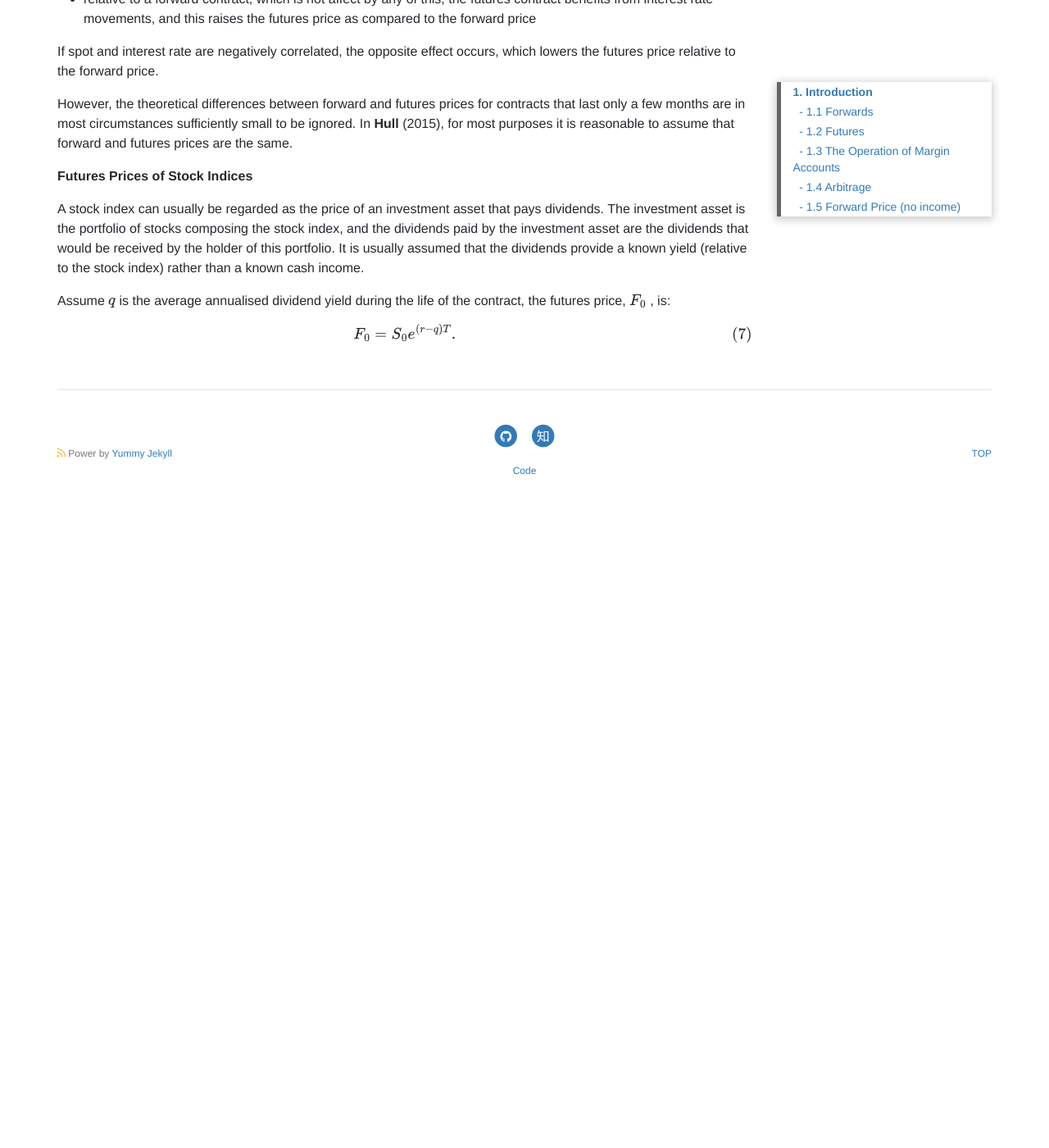
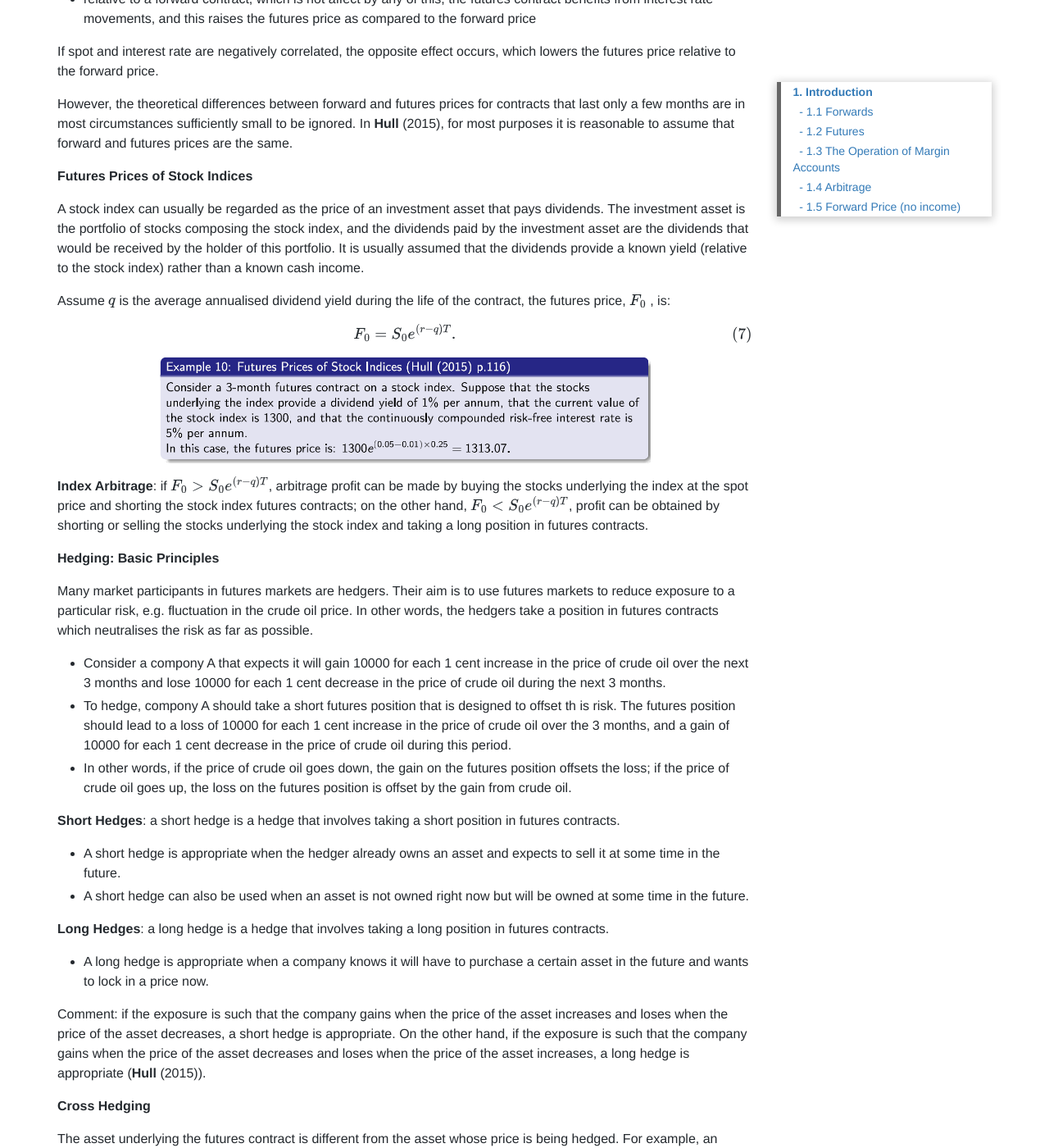
Before and after one commit to damien0x0023/damien0x0023.github.io, a Jekyll site: the page built from _posts/2020/business/ECON5009/2020-10-15-Unit2.md, in a window 1280 px wide and 1400 px high, scrolled down 7383 px. Shown: the whole window at 82% size. Built offline with Jekyll 4.4.1, drawn with Linux system fonts in a browser that asks for light colours; nearby versions of some CDN libraries; before the commit the page ends 8013 px from its top, so only the background shows below that; some of the changed text lies outside the part shown.

Commit message:
update to equ 11

```diff
--- a/_posts/2020/business/ECON5009/2020-10-15-Unit2.md
+++ b/_posts/2020/business/ECON5009/2020-10-15-Unit2.md
@@ -255,6 +255,106 @@
     \tag{7} \label{futurePrice}
 $$
 
+![](https://raw.githubusercontent.com/damien0x0023/damien0x0023.github.io/master/assets/images/2020/ECON5009/futuresPrices.png "Futures Prices of Stock Indices (Hull (2015) p.116)")
+
+**Index Arbitrage**: if \\(F_0 > S_0 e ^{(r-q)T} \\),	arbitrage  profit  can  be  made  by  buying the stocks underlying the index at the spot price and shorting the stock index futures contracts;  on the  other  hand,   \\(F_0 < S_0 e ^{(r-q)T} \\),	profit  can  be obtained  by shorting or
+selling the stocks underlying the stock index and taking a long position in futures contracts.
+
+**Hedging: Basic Principles**
+
+Many  market  participants  in futures  markets are hedgers.	Their  aim is to	use futures markets to	reduce exposure to	a  particular risk, e.g.	fluctuation in the crude oil price.	In other words, the  hedgers  take  a  position  in  futures contracts which neutralises the risk as far as possible.
+
+*	Consider a compony A that expects it  will gain 10000 for each 1 cent  increase  in the price of crude oil over the next 3 months and lose 10000 for each 1 cent
+decrease in the	price of crude oil during the next 3 months.
+*	To hedge, compony A should take a short futures position that is designed to offset
+th is risk.  The  futures  position  shouId lead to	a loss of 10000 for each 1  cent increase in the price of crude oil over the 3 months,  and  a gain of  10000 for each 1 cent  decrease in the	price of crude oil during this period.
+*	In other words, if the price of crude oil goes down, the gain on the futures position
+offsets the  loss; if the	price of crude oil goes up, the loss on the futures position is offset by the gain from crude oil.
+
+**Short Hedges**: a short hedge is a  hedge that  involves taking a short  position in futures contracts.
+* A short hedge is appropriate when the hedger already owns an asset and
+expects  to sell it	at some time in the future.
+* A short hedge can also be used when an asset is not owned right  now but  will  be owned at some time in the future.
+
+**Long Hedges**: a long hedge is a  hedge that  involves taking a  long position in futures contracts.
+*	A long hedge is appropriate when a company knows it will have to purchase a certain  asset in the	future and wants to lock in a price now.
+
+Comment: if the exposure is such that the company gains when the price of the asset increases and loses when the price of the asset decreases, a short hedge is appropriate.
+On the other hand, if the exposure is such that the company gains when the price of the asset decreases and loses when the  price of the asset increases, a long hedge is appropriate (**Hull** (2015)).
+
+**Cross Hedging**
+
+The asset underlying the futures contract is different  from the asset  whose  price is being hedged.
+For example, an airline may want to hedge the fluctuation in  the  price of jet fuel.
+Because  futures on jet	fuel are not actively traded, the airline could use heating oil futures contracts to hedge its exposure to jet fuel price fluctuation.
+
+**Hedge Ratio**: the ratio of the size of the	position taken in futures contracts relative to the size of the exposure.
+
+*	When  the  asset  underlying  the  futures  contract is the	same as the asset being hedged,  i.e.	no  cross hedging,  the	hedge ratio is 1.
+* When   cross   hedging occurs,  the	hedger  needs  to  choose  a  value for the	hedge ratio such that **the variance of the value  of  the  hedged  position  is minimised**.	This  value of the	hedge ratio is referred to as **the minimum variance hedge ratio**.
+
+**The Minimum Variance Hedge Ratio**
+
+Consider the case where the investor takes a long position in asset \\(S\\) and a short position in the futures contract \\( F\\). Define:
+
+*	\\(\Delta S\\):	change in spot price during a period of time equal to the life of the hedge;
+*	\\(\Delta F\\):	change in futures price during a period of time equal to the life of the hedge;
+*   \\(\sigma _S\\):	standard deviation of \\(\Delta S\\);
+*   \\(\sigma _F\\):	standard deviation of \\(\Delta F\\);
+*	\\(\rho _{SF}\\):	correlation between	\\(\Delta S\\) and \\(\Delta F\\);
+*	\\(h\\): minimum variance hedge ratio.
+
+In addition,  define \\(\Delta U = \Delta S - h \Delta F\\) as **the hedged position**.
+
+To find the minimum  variance  hedge  ratio  \\(h\\), we need to	minimise \\(Var(\Delta U)\\).
+
+Using the definition of the hedged position, i.e.  \\(\Delta U = \Delta S - h \Delta F\\) , we have:
+
+$$
+    \begin{aligned}
+        Var(\Delta U) & = Var( \Delta S - h \Delta F) \\\\
+        & = \sigma ^2_S + h^2 \sigma ^2_F - 2 h \rho_{SF} \sigma _S \sigma _F \ .
+    \end{aligned}
+    \tag{8} \label{variance}
+$$
+
+&emsp;The Relationship between Variance of Hedged Position and Hedge Ratio (Hull (2015))
+
+![](https://raw.githubusercontent.com/damien0x0023/damien0x0023.github.io/master/assets/images/2020/ECON5009/hedgeVariance.png "Variance and Hedge Ratio (Hull (2015)")
+
+Therefore, by setting
+
+$$
+    \frac{\partial Var(\Delta S - h \Delta F)}{\partial h} = 2 h \sigma ^2_F - 2 \rho _{SF} \sigma _S \sigma _F = 0 \ ,
+    \tag{9} \label{setting}
+$$
+
+we derive the value of the minimum variance hedge ratio:
+
+$$
+    h = \rho _{SF} \frac{\sigma _S}{\sigma _F}
+    \tag{10} \label{minRatio}
+$$
+
+The  slope  coefficient  obtained  from  a  linear regression of \\(\Delta S\\) on\\(\Delta F\\) (i.e. \\(\Delta S _i = \alpha +\beta \Delta F _i \\) ) is given by:
+
+$$
+    \begin{aligned}
+        J _S & = \frac {\sigma _SF} {\sigma ^2_F} \\\\
+             & = \frac {\rho _{SF} \sigma _S \sigma _F} {\sigma _F \sigma _F} \\\\
+             & = \rho _{SF} \frac {\sigma _S} {\sigma _F}
+    \end{aligned}
+    \tag{11} \label{slopeCoefficient}
+$$
+
+Therefore,  from equation  \eqref{minRatio} and \eqref{slopeCoefficient}, the hedge ratio  is **the slope coeffficient	obtained  from  a linear regression of \\(\Delta S\\) against \\(\Delta F\\)**.
+This is relevant for empirical analysis.
+
+**Optimal Number of Contracts**
+
+
+
+
 
 <script type="text/javascript" id="MathJax-script" async
   src="https://cdn.jsdelivr.net/npm/mathjax@3/es5/tex-svg.js">
```
Also changed, not shown: assets/images/2020/ECON5009/futuresPrices.png (added), assets/images/2020/ECON5009/hedgeVariance.png (added).
